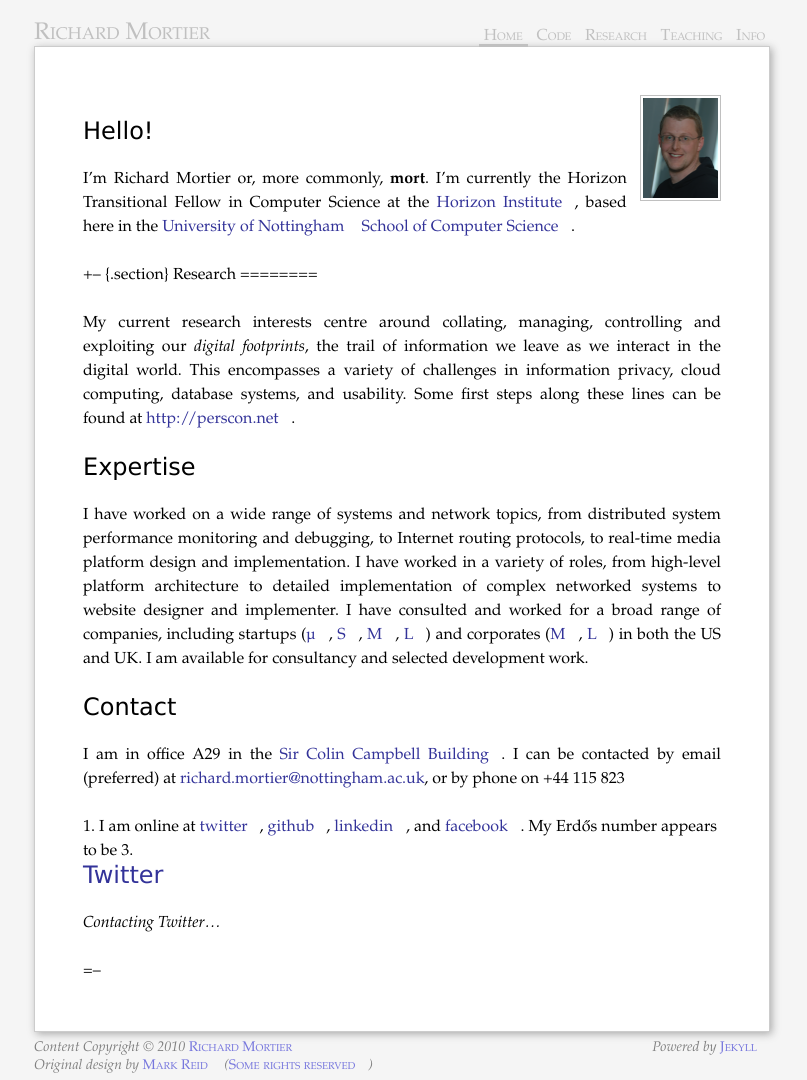
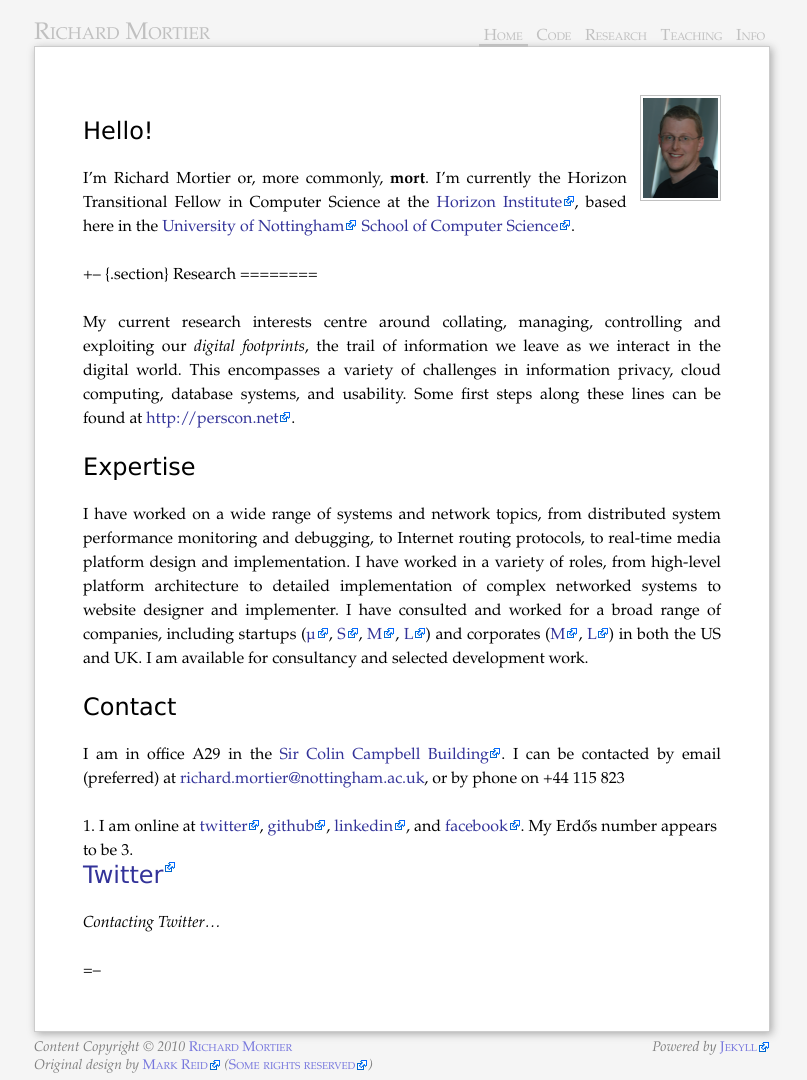
Before and after one commit to mor1/mort-www, a Jekyll site: the page built from index.md, in a window 1280 px wide. Shown: the whole page, without its empty margins (238-1045 px from the left). Built offline with Jekyll 4.4.1, drawn with Linux system fonts in a browser that asks for light colours; Markdown is read by kramdown in place of the engine named in the settings.

Commit message:
forgot to regen css

```diff
--- a/css/screen.css
+++ b/css/screen.css
@@ -529,9 +529,9 @@ img.maruku-png { }
 
 :link.external {
     padding-right: 13px;
-    background: url(/~rmm/img/external.png) top right no-repeat;
+    background: url(/img/external.png) top right no-repeat;
 }
 :link.pdf {
     padding-right: 18px;
-    background: url(/~rmm/img/icon-pdf.gif) top right no-repeat;
+    background: url(/img/icon-pdf.gif) top right no-repeat;
 }
```
